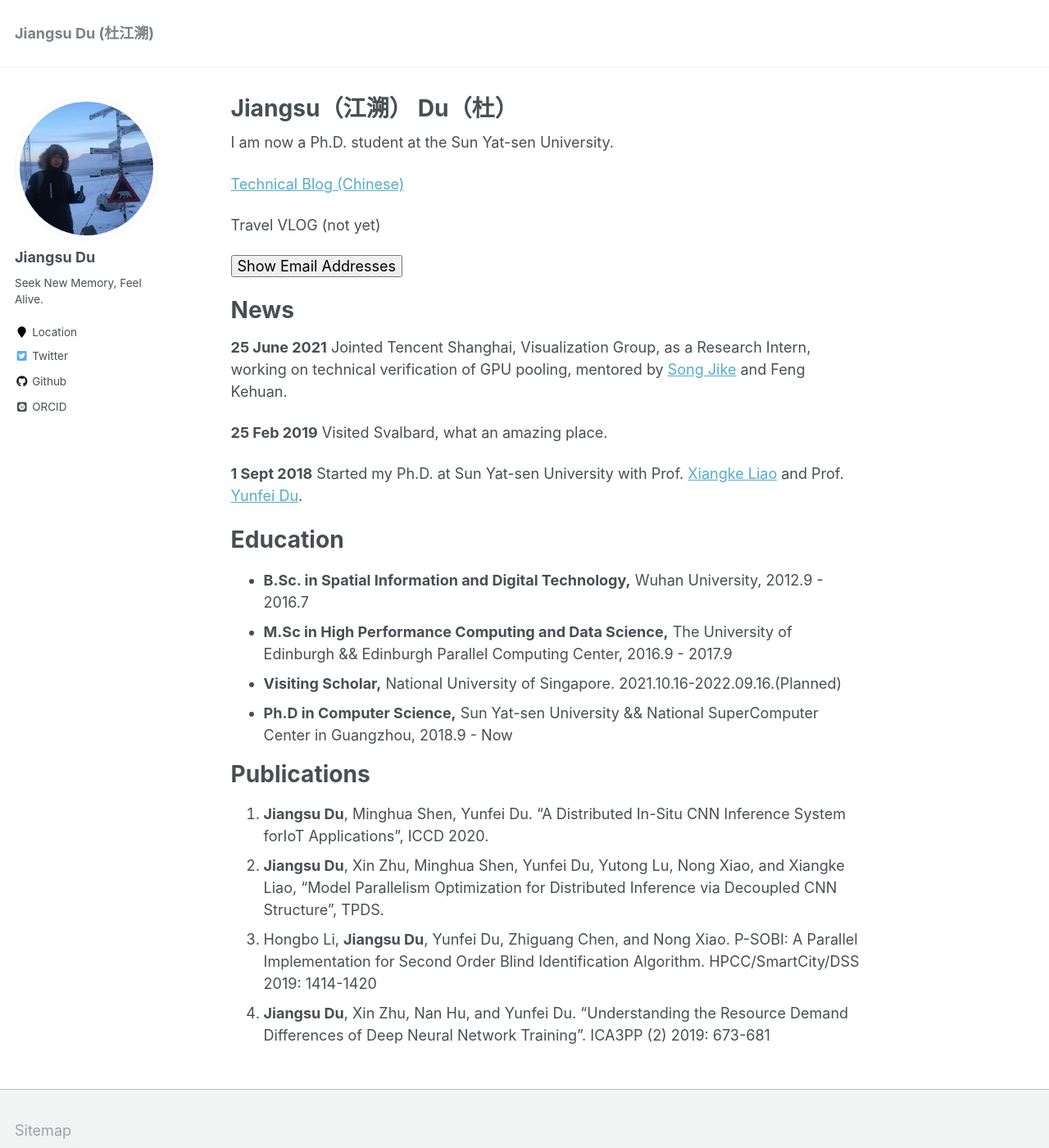
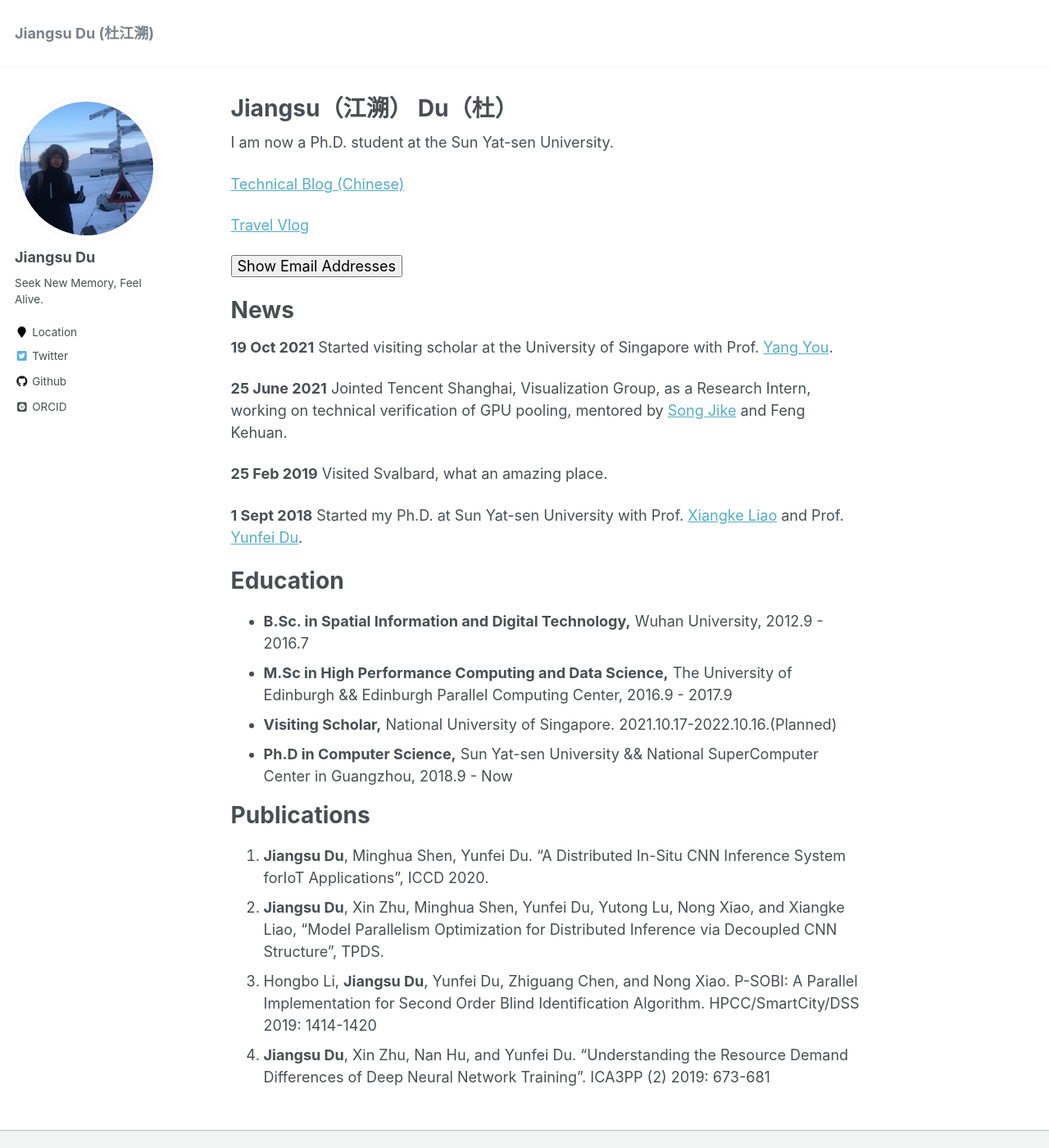
Before and after one commit to dujiangsu/dujiangsu.github.io, a Jekyll site: the page built from _pages/about.md, in a window 1280 px wide and 1400 px high. Shown: the whole window at 82% size. Built offline with Jekyll 4.4.1, drawn with Linux system fonts in a browser that asks for light colours; some web fonts are replaced.

Commit message:
uodate about.md

```diff
--- a/_pages/about.md
+++ b/_pages/about.md
@@ -12,7 +12,7 @@ I am now a Ph.D. student at the Sun Yat-sen University.
 
  [Technical Blog (Chinese)](https://www.zhihu.com/column/c_1408504261072695297)
 
-Travel VLOG (not yet)
+[Travel Vlog](https://space.bilibili.com/480041276)
 
 <p>
     <button id="btnShowEmail" onclick="targetField = document.getElementById('display'); btnShowEmail = document.getElementById('btnShowEmail'); var userName1 = 'dujs', domain1 = 'mail2.sysu.edu.cn', userName2 = 'dujiangsu', domain2 = '163.com'; var first=`SYSU Email: ${userName1}@${domain1}`;var second=`Permanent Email: ${userName2}@${domain2}`; targetField.innerHTML=second + '<br>' + first; btnShowEmail.style.display = 'none';">Show Email Addresses</button><br>
@@ -22,6 +22,8 @@ Travel VLOG (not yet)
 
 News
 =========
+
+**19 Oct 2021** Started visiting scholar at the University of Singapore with Prof. [Yang You](https://www.comp.nus.edu.sg/cs/bio/youy/).
 
 **25 June 2021** Jointed Tencent Shanghai, Visualization Group, as a Research Intern, working on technical verification of GPU pooling, mentored by [Song Jike](https://www.linkedin.com/in/albcamus/?originalSubdomain=cn) and Feng Kehuan.
 
@@ -34,7 +36,7 @@ Education
 
 - **B.Sc. in Spatial Information and Digital Technology,** Wuhan University, 2012.9 - 2016.7
 - **M.Sc in High Performance Computing and Data Science,**  The  University of Edinburgh && Edinburgh Parallel Computing Center, 2016.9 - 2017.9
-- **Visiting Scholar,** National University of Singapore. 2021.10.16-2022.09.16.(Planned)
+- **Visiting Scholar,** National University of Singapore. 2021.10.17-2022.10.16.(Planned)
 - **Ph.D in Computer Science,** Sun Yat-sen University && National SuperComputer Center in Guangzhou, 2018.9 - Now
 
 Publications
```
